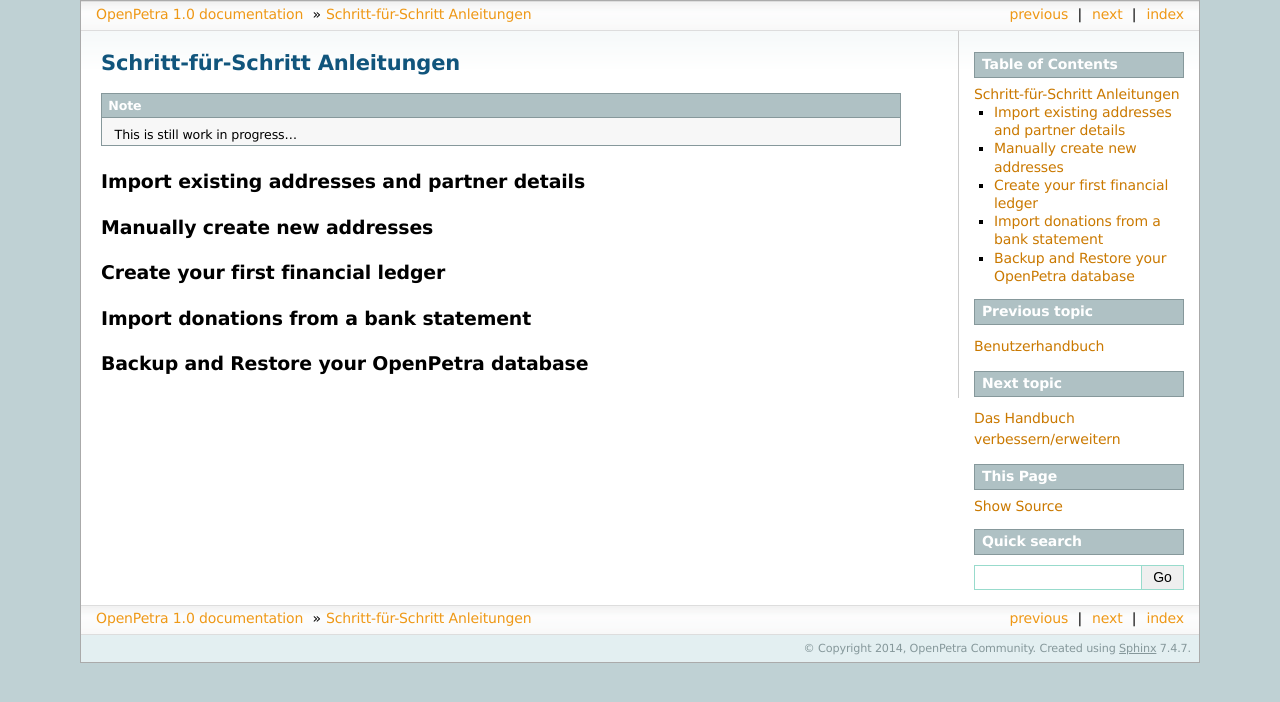
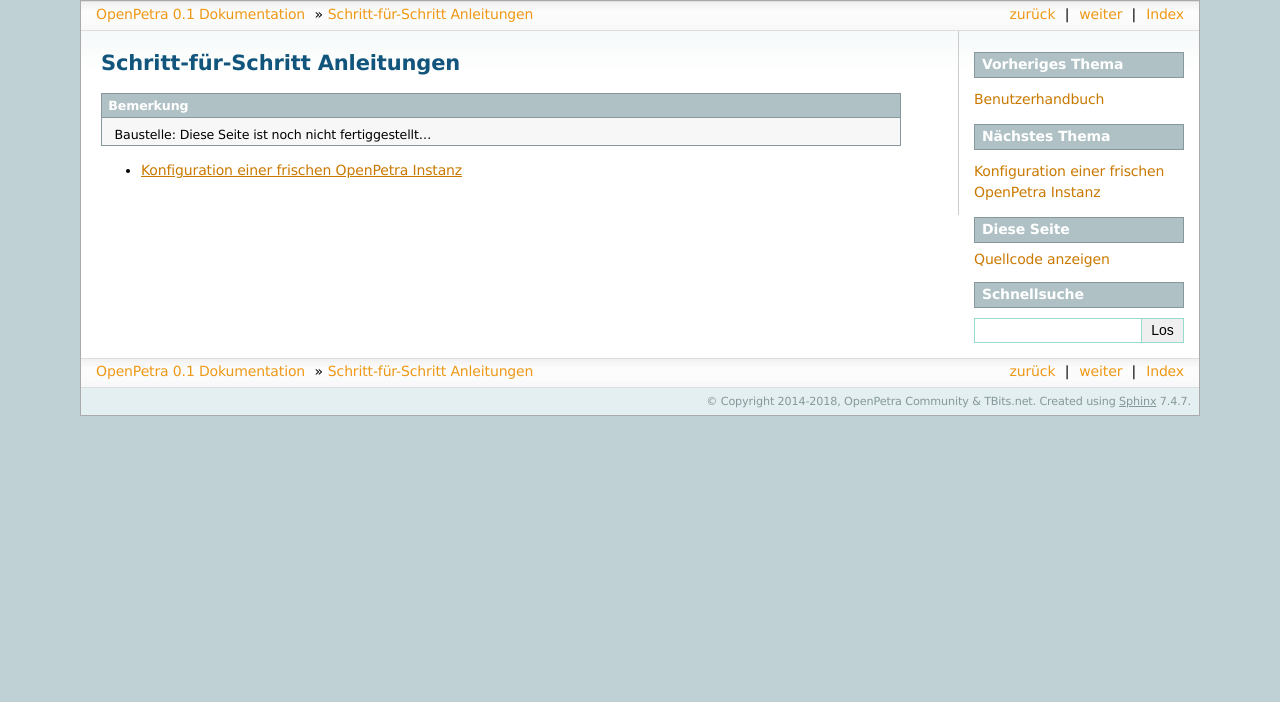
Before and after one commit to openpetra/openpetra-docs-de, a Sphinx documentation site: the page built from source/howtos/index.rst, in a window 1280 px wide. Shown: the top 702 px of the page. Built offline with Sphinx 7.4.7, drawn with Linux system fonts in a browser that asks for light colours.

Commit message:
update first steps for working with a new hosted instance

```diff
--- a/source/conf.py
+++ b/source/conf.py
@@ -44,23 +44,23 @@ master_doc = 'index'
 
 # General information about the project.
 project = u'OpenPetra'
-copyright = u'2014, OpenPetra Community'
+copyright = u'2014-2018, OpenPetra Community & TBits.net'
 
 # The version info for the project you're documenting, acts as replacement for
 # |version| and |release|, also used in various other places throughout the
 # built documents.
 #
 # The short X.Y version.
-version = '1.0'
+version = '0.1'
 # The full version, including alpha/beta/rc tags.
-release = '1.0'
+release = '0.1'
 
 # The language for content autogenerated by Sphinx. Refer to documentation
 # for a list of supported languages.
 #
 # This is also used if you do content translation via gettext catalogs.
 # Usually you set "language" from the command line for these cases.
-language = None
+language = "de"
 
 # There are two options for replacing |today|: either, you set today to some
 # non-false value, then it is used:
--- a/source/howtos/index.rst
+++ b/source/howtos/index.rst
@@ -6,23 +6,9 @@ Schritt-für-Schritt Anleitungen
 
 .. NOTE::
 
-    This is still work in progress...
+    Baustelle: Diese Seite ist noch nicht fertiggestellt...
 
-Import existing addresses and partner details
----------------------------------------------
+.. toctree::
+    :maxdepth: 1
 
-
-Manually create new addresses
------------------------------
-
-
-Create your first financial ledger
-----------------------------------
-
-
-Import donations from a bank statement
---------------------------------------
-
-
-Backup and Restore your OpenPetra database
-------------------------------------------
+    initial-instance-setup
--- a/source/user-manual/index.rst
+++ b/source/user-manual/index.rst
@@ -39,4 +39,4 @@ Finanz Modul
 Loslegen
 --------
 
-Hier sind ein paar :ref:`Anleitungen <howtos>`
+Hier sind ein paar :ref:`howtos`
```
Also changed, not shown: source/howtos/initial-instance-setup.rst (added, +100 -0 lines), source/howtos/images/add_user.png (added), source/howtos/images/change_password.png (added), source/howtos/images/login_sysadmin.png (added), source/howtos/images/manage_users.png (added), source/howtos/images/menu_change_password.png (added), source/howtos/images/update_sysadmin_email.png (added), 1 other file.
